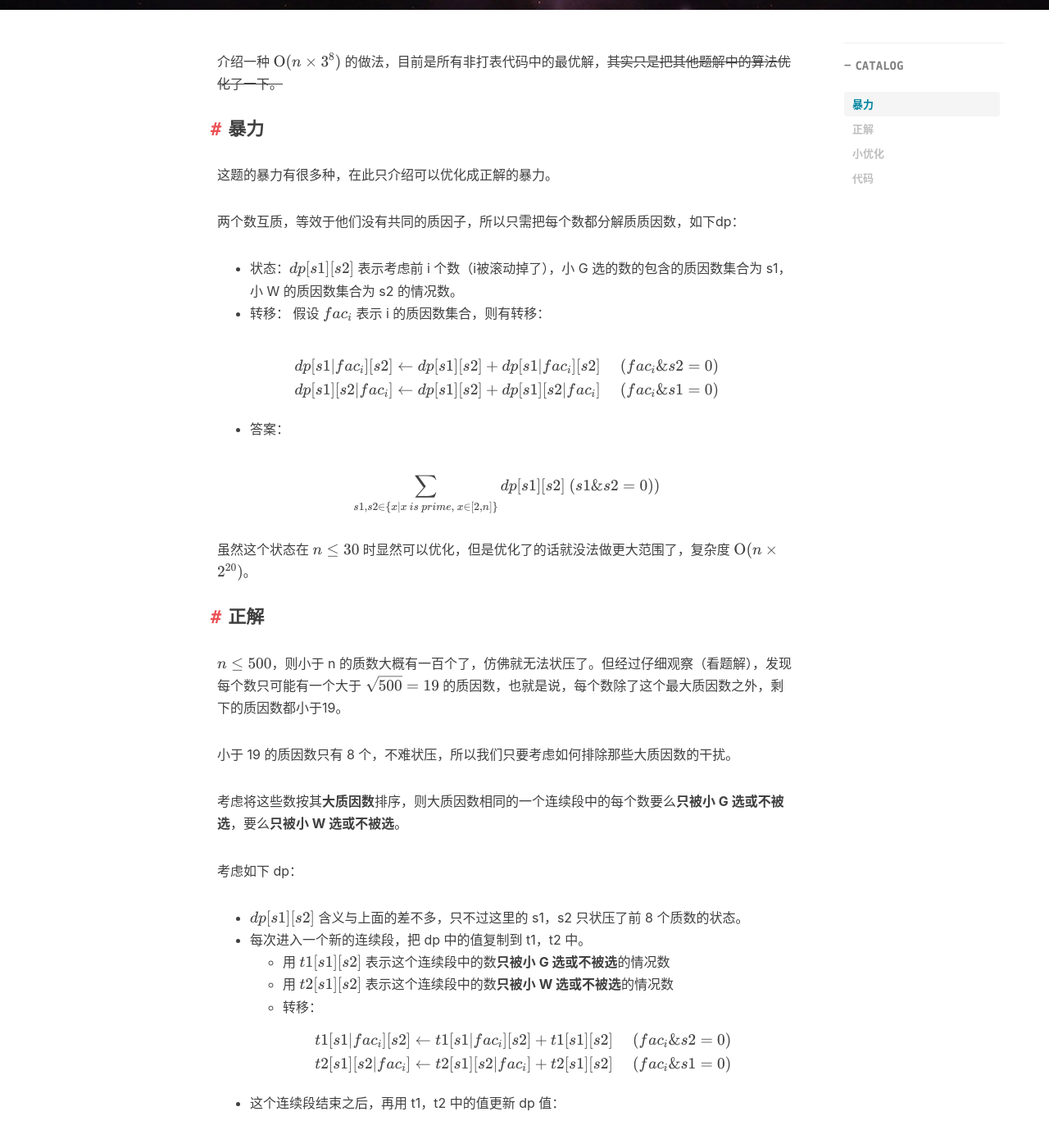
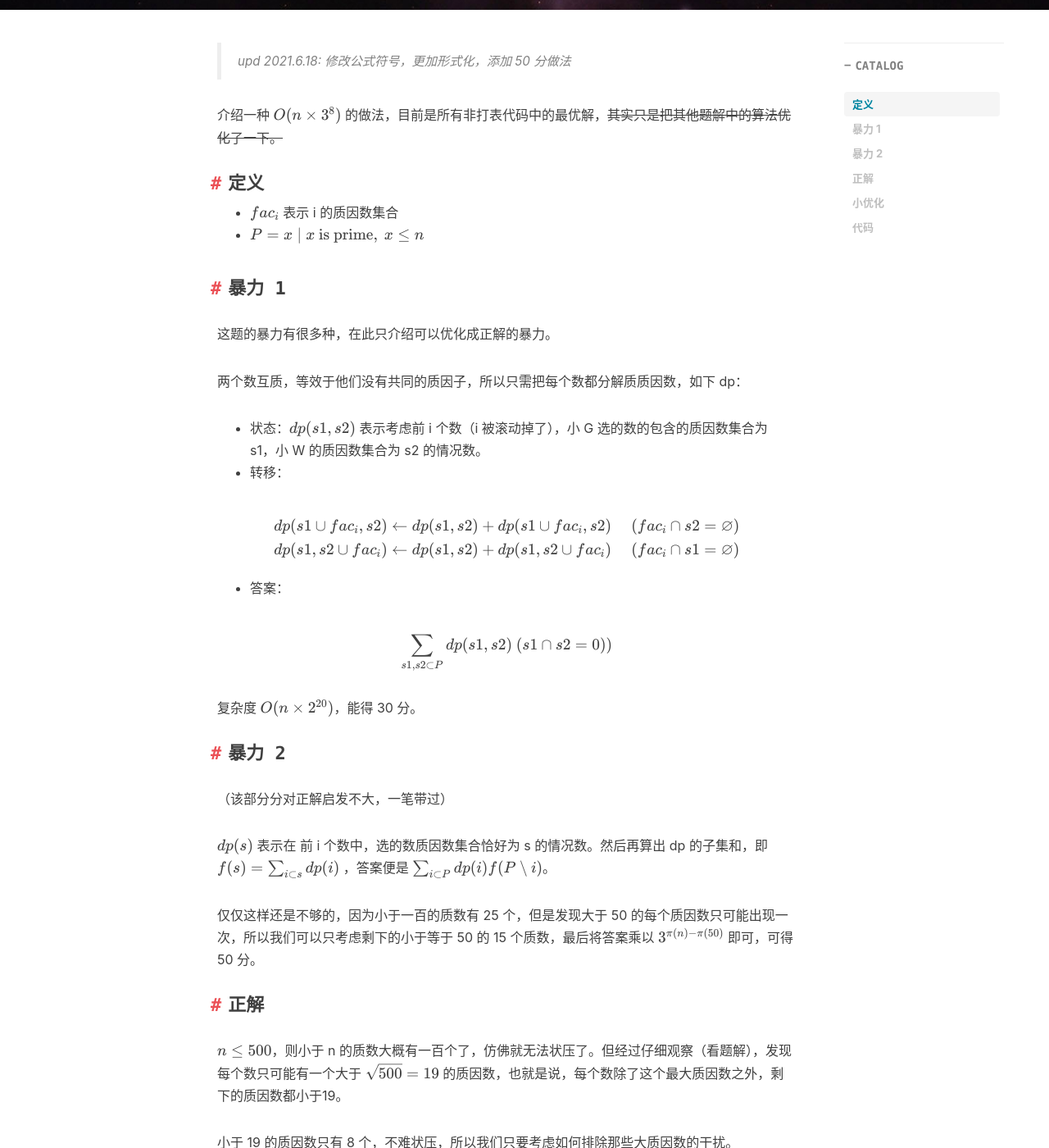
Before and after one commit to ethan-enhe/ethan-enhe.github.io, a Jekyll site: the page built from _posts/2021-05-27-【题解】寿司晚宴.md, in a window 1280 px wide and 1400 px high, scrolled down 511 px. Shown: the whole window at 82% size. Built offline with Jekyll 4.4.1, drawn with Linux system fonts in a browser that asks for light colours; nearby versions of some CDN libraries; comment, search, counter and statistics services are not loaded; some of the changed text lies outside the part shown.

Commit message:
new post

````diff
--- a/_posts/2021-05-27-【题解】寿司晚宴.md
+++ b/_posts/2021-05-27-【题解】寿司晚宴.md
@@ -10,34 +10,48 @@ tags:
     - 算法
     - dp
 ---
+> upd 2021.6.18: 修改公式符号，更加形式化，添加 50 分做法
 
 
-介绍一种 ${\rm O}(n \times 3^8)$ 的做法，目前是所有非打表代码中的最优解，~~其实只是把其他题解中的算法优化了一下。~~
+介绍一种 $O(n \times 3^8)$ 的做法，目前是所有非打表代码中的最优解，~~其实只是把其他题解中的算法优化了一下。~~
 
-## 暴力
+## 定义
+
+- $fac_i$ 表示 i 的质因数集合
+- $P=\{x\mid x\ \text{is prime},\ x\le n\}$
+
+## 暴力 1
 
 这题的暴力有很多种，在此只介绍可以优化成正解的暴力。
 
-两个数互质，等效于他们没有共同的质因子，所以只需把每个数都分解质质因数，如下dp：
+两个数互质，等效于他们没有共同的质因子，所以只需把每个数都分解质质因数，如下 dp：
 
-- 状态：$dp[s1][s2]$ 表示考虑前 i 个数（i被滚动掉了），小 G 选的数的包含的质因数集合为 s1，小 W 的质因数集合为 s2 的情况数。
+- 状态：$dp(s1,s2)$ 表示考虑前 i 个数（i 被滚动掉了），小 G 选的数的包含的质因数集合为 s1，小 W 的质因数集合为 s2 的情况数。
 - 转移：
-假设 $fac_i$ 表示 i 的质因数集合，则有转移：
-
 <!--more-->
 
 $$
 \begin{aligned}
-dp[s1|fac_i][s2]\leftarrow dp[s1][s2]+dp[s1|fac_i][s2]&\ &(fac_i\&s2=0)\cr
-dp[s1][s2|fac_i]\leftarrow dp[s1][s2]+dp[s1][s2|fac_i]&&(fac_i\&s1=0)
+dp(s1\cup fac_i,s2)\leftarrow dp(s1,s2)+dp(s1\cup fac_i,s2)&\ &(fac_i\cap s2=\varnothing)\cr
+dp(s1,s2\cup fac_i)\leftarrow dp(s1,s2)+dp(s1,s2\cup fac_i)&&(fac_i\cap s1=\varnothing)
 \end{aligned}
 $$
 
 - 答案：
 
-$$\sum _{s1,s2 \in\{x|x\ is\ prime,\ x\in[2,n]\}}{dp[s1][s2]\ (s1\&s2=0))}$$
+$$
+\sum _{s1,s2 \subset P}{dp(s1,s2)\ (s1\cap s2=0))}
+$$
 
-虽然这个状态在 $n\le 30$ 时显然可以优化，但是优化了的话就没法做更大范围了，复杂度 ${\rm O}(n\times2^{20})$。
+复杂度 $O(n\times2^{20})$，能得 30 分。
+
+## 暴力 2
+
+（该部分分对正解启发不大，一笔带过）
+
+$dp(s)$ 表示在 前 i 个数中，选的数质因数集合恰好为 s 的情况数。然后再算出 dp 的子集和，即 $f(s)=\sum_{i \subset s} dp(i)$ ，答案便是 $\sum _{i\subset P}dp(i)f(P \setminus i)$。
+
+仅仅这样还是不够的，因为小于一百的质数有 25 个，但是发现大于 50  的每个质因数只可能出现一次，所以我们可以只考虑剩下的小于等于 50 的 15 个质数，最后将答案乘以 $3^{\pi(n)-\pi(50)}$ 即可，可得 50 分。
 
 ## 正解
 
@@ -48,26 +62,28 @@ $n \le 500$，则小于 n 的质数大概有一百个了，仿佛就无法状压
 考虑将这些数按其**大质因数**排序，则大质因数相同的一个连续段中的每个数要么**只被小 G 选或不被选**，要么**只被小 W 选或不被选**。
 
 考虑如下 dp：
-- $dp[s1][s2]$ 含义与上面的差不多，只不过这里的 s1，s2 只状压了前 8 个质数的状态。
+- $dp(s1,s2)$ 含义与**暴力 1 **中的差不多，只不过这里的 s1，s2 只状压了前 8 个质数的状态。
 - 每次进入一个新的连续段，把 dp 中的值复制到 t1，t2 中。
-	- 用 $t1[s1][s2]$ 表示这个连续段中的数**只被小 G 选或不被选**的情况数
-	- 用 $t2[s1][s2]$ 表示这个连续段中的数**只被小 W 选或不被选**的情况数
+	- 用 $dp(s1,s2)$ 表示这个连续段中的数**只被小 G 选或不被选**的情况数
+	- 用 $dp(s1,s2)$ 表示这个连续段中的数**只被小 W 选或不被选**的情况数
 	- 转移：
 
      $$\begin{aligned}
-	 t1[s1|fac_i][s2]\leftarrow t1[s1|fac_i][s2]+t1[s1][s2]&\ &(fac_i\&s2=0)\cr
-	 t2[s1][s2|fac_i]\leftarrow t2[s1][s2|fac_i]+t2[s1][s2]&&(fac_i\&s1=0)\cr
-	 \end{aligned}$$
+	   dp(s1\cup fac_i,s2)\gets dp(s1\cup fac_i,s2)+dp(s1,s2)&\ &(fac_i\cap s2=\varnothing)\cr
+	   dp(s1,s2\cup fac_i)\gets dp(s1,s2\cup fac_i)+dp(s1,s2)&&(fac_i\cap s1=\varnothing)\cr
+	   \end{aligned}$$
 
 - 这个连续段结束之后，再用 t1，t2 中的值更新 dp 值：
 
-$$dp[s1][s2]\leftarrow t1[s1][s2]+t2[s1][s2]-dp[s1][s2]$$
+$$
+dp(s1,s2)\gets dp(s1,s2)+dp(s1,s2)-dp(s1,s2)
+$$
 
-为什么要减去 $dp[s1][s2]$ 呢？因为这一段中所有数都不选的情况被算了两次（t1，t2 各一次）。
+为什么要减去 $dp(s1,s2)$ 呢？因为这一段中所有数都不选的情况被算了两次（t1，t2 各一次）。
 
 ## 小优化
 
-截止目前，算法复杂度还是 ${\rm O}(n \times 4^8)$ 的，但是不难发现对于一个合法状态，是要求 s1，s2 交为空的。因此真正有用的状态数只有 $3^8$ 量级。
+截止目前，算法复杂度还是 $O(n \times 4^8)$ 的，但是不难发现对于一个合法状态，是要求 s1，s2 交为空的。因此真正有用的状态数只有 $3^8$ 量级。
 所以我们可以如下枚举 s1 和 s2：
 
 ```cpp
@@ -82,6 +98,7 @@ for(int s1=ALL-1;~s1;s1--){//因为是滚动数组，所以集合必须从大到
 
 
 ## 代码
+
 
 ```cpp
 #include<bits/stdc++.h>
````
Also changed, not shown: _posts/2021-06-18-斯特林数学习笔记.md (added, +91 -0 lines).
